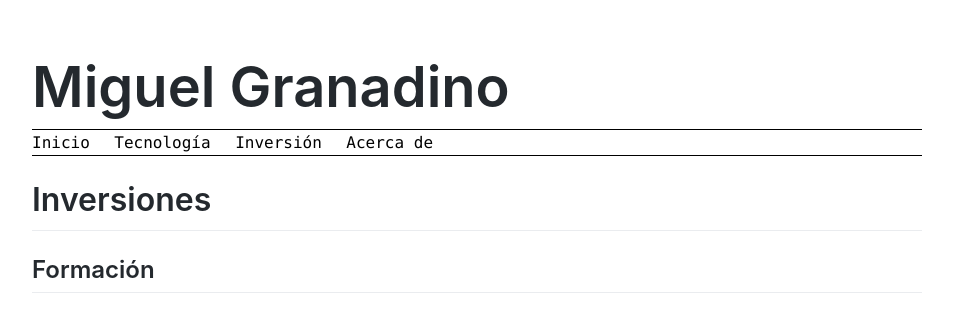
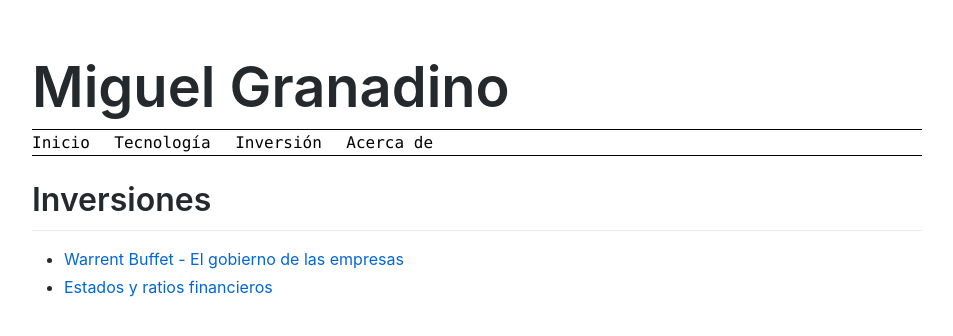
Before and after one commit to Akira3030/formacion, a Jekyll site: the page built from pages/inversiones.md, in a window 1280 px wide. Shown: the top 336 px of the page, without its empty margins (163-1116 px from the left). Built offline with Jekyll 4.4.1, drawn with Linux system fonts in a browser that asks for light colours; our own code applies the rules of GitHub Pages for plain Markdown files.

Commit message:
Update inversiones.md

```diff
--- a/pages/inversiones.md
+++ b/pages/inversiones.md
@@ -1,11 +1,9 @@
 ---
 layout: default
+title: Inversiones
 ---
 
 # Inversiones
 
-
-
-
-
-## Formación
+* [Warrent Buffet - El gobierno de las empresas](articulos/warrent-buffet-gobierno-empresas.md)
+* [Estados y ratios financieros](ratios-financieros-y-estados-financieros.md)
```
